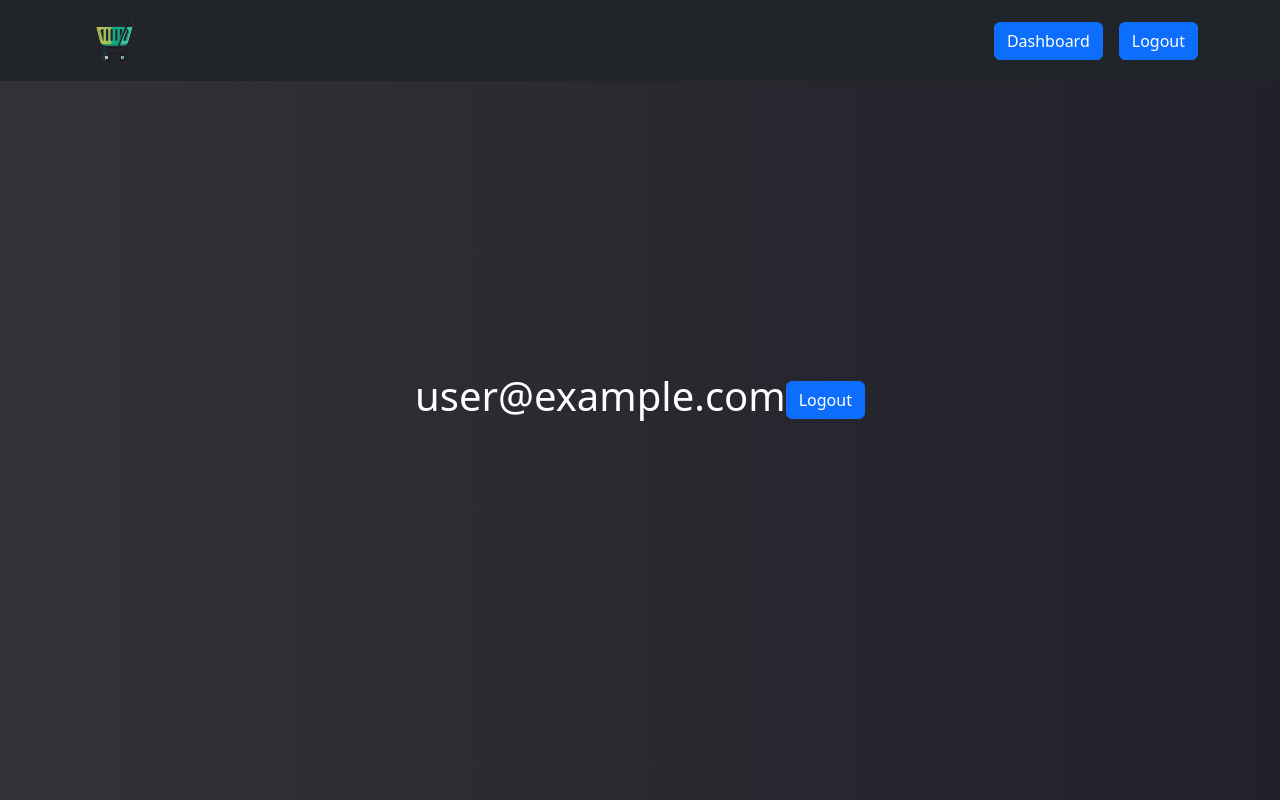
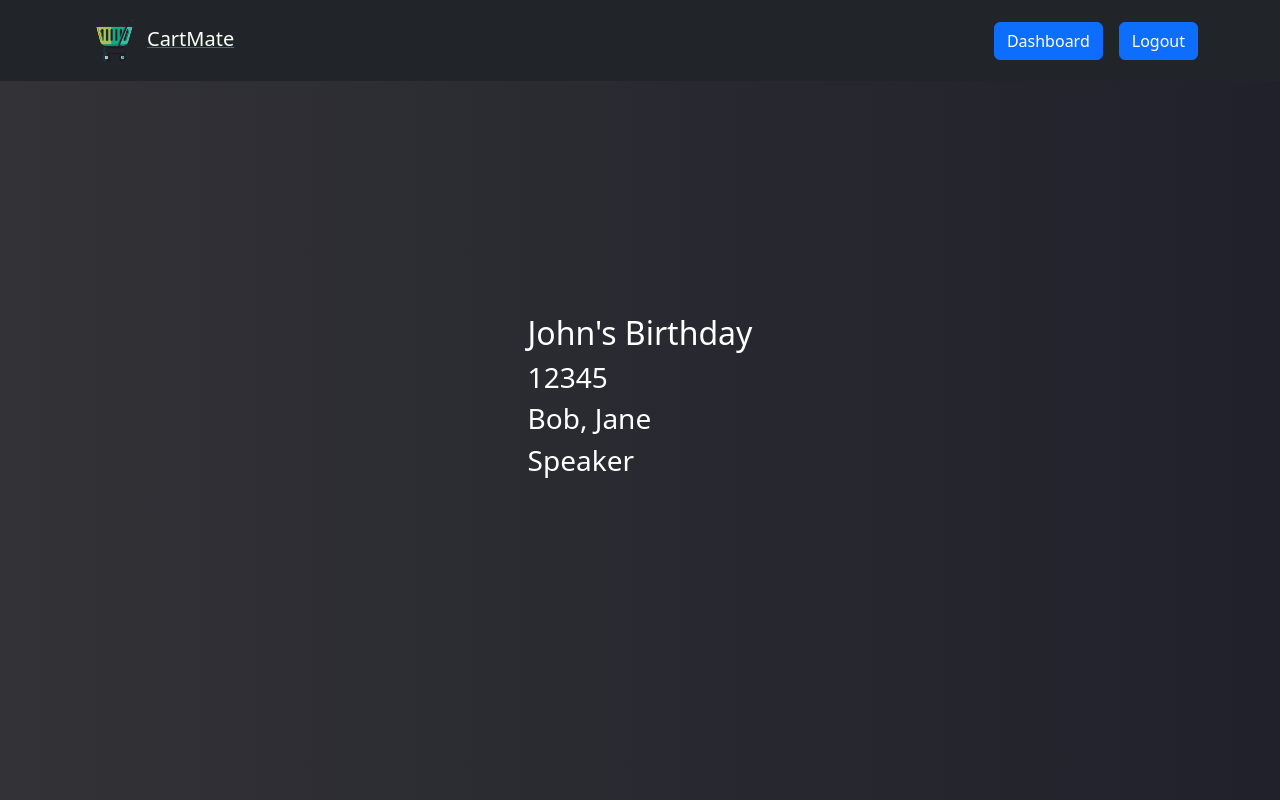
Before and after one commit to krishnacheemalapati/CartMate, a React (Create React App) app in the folder my-app/: page /dashboard in a window 1280 px wide. Built offline with nearby package versions, Linux system fonts and the light colour scheme; no server answers; sample sign-in values are in the browser's storage.

Commit message:
Added CartList

```diff
--- /dev/null
+++ b/my-app/src/Components/Cart.js
@@ -0,0 +1,14 @@
+import React from "react";
+
+function Cart({ name, id, users, items }) {
+  return (
+    <div className="text-white">
+      <h2>{name}</h2>
+      <h3>{id}</h3>
+      <h3>{users.join(", ")}</h3>
+      <h3>{items.join(", ")}</h3>
+    </div>
+  );
+}
+
+export default Cart;
--- /dev/null
+++ b/my-app/src/Components/CartList.js
@@ -0,0 +1,15 @@
+import React from "react";
+import Cart from "./Cart";
+
+function CartList() {
+  return (
+    <Cart
+      name="John's Birthday"
+      id="12345"
+      users={["Bob", "Jane"]}
+      items={["Speaker"]}
+    />
+  );
+}
+
+export default CartList;
--- a/my-app/src/Components/Navbar.js
+++ b/my-app/src/Components/Navbar.js
@@ -18,6 +18,7 @@ function NavbarComp() {
         <Link to={user ? "/dashboard" : "/"}>
           <Navbar.Brand>
             <img alt="" src={CartMate} width="65" height="65" />
+            CartMate
           </Navbar.Brand>
         </Link>
         {user && (
--- a/my-app/src/Pages/Dashboard.js
+++ b/my-app/src/Pages/Dashboard.js
@@ -1,6 +1,7 @@
 import React from "react";
 import { UserAuth } from "../Context/AuthContext";
 import Button from "react-bootstrap/Button";
+import CartList from "../Components/CartList";
 
 function Dashboard() {
   const { user, logout } = UserAuth();
@@ -10,8 +11,7 @@ function Dashboard() {
 
   return (
     <div className="vh-100 d-flex align-items-center justify-content-center">
-      <h1 className="text-white">{user.email}</h1>
-      <Button onClick={handleClick}>Logout</Button>
+      <CartList />
     </div>
   );
 }
```
